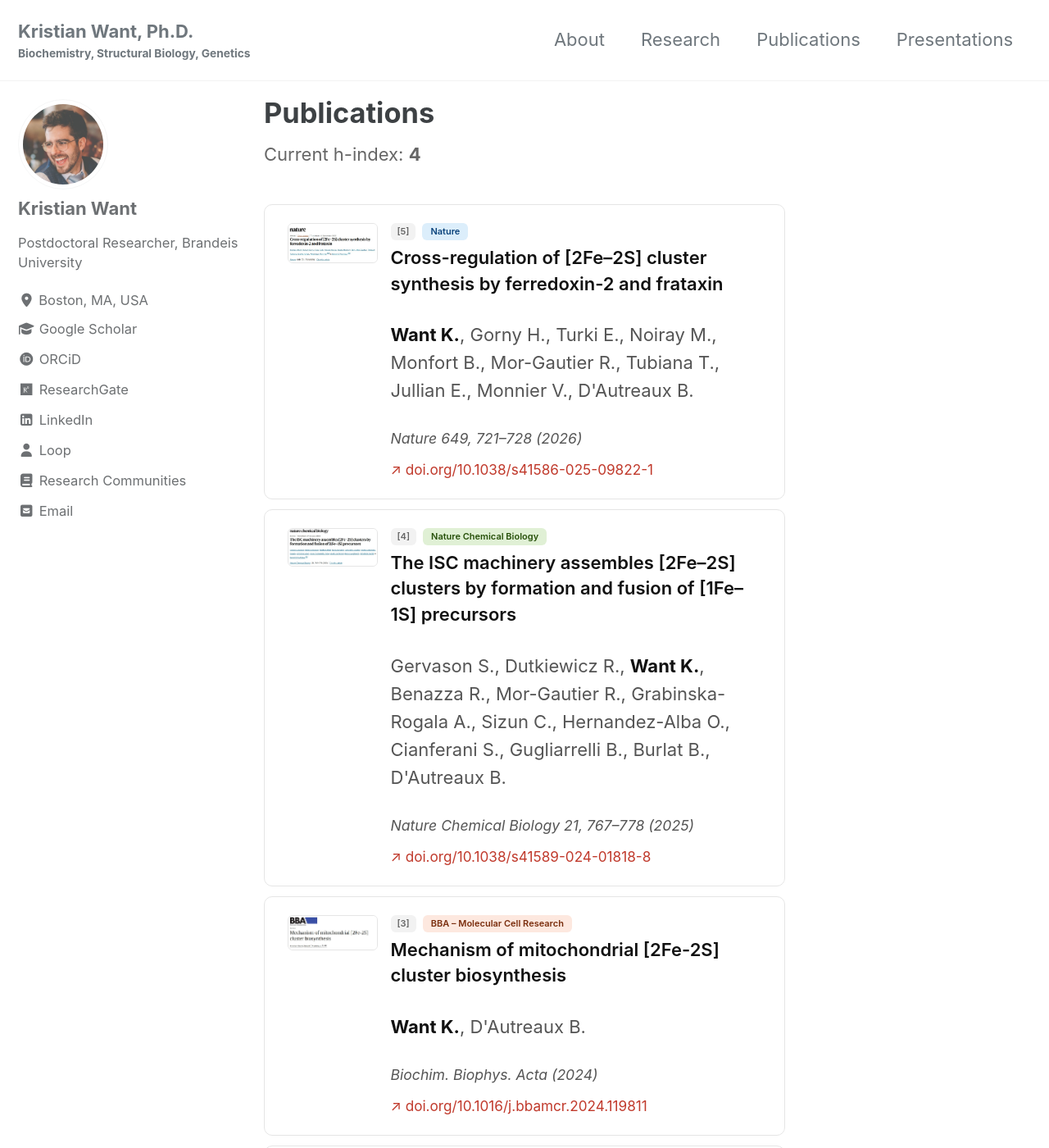
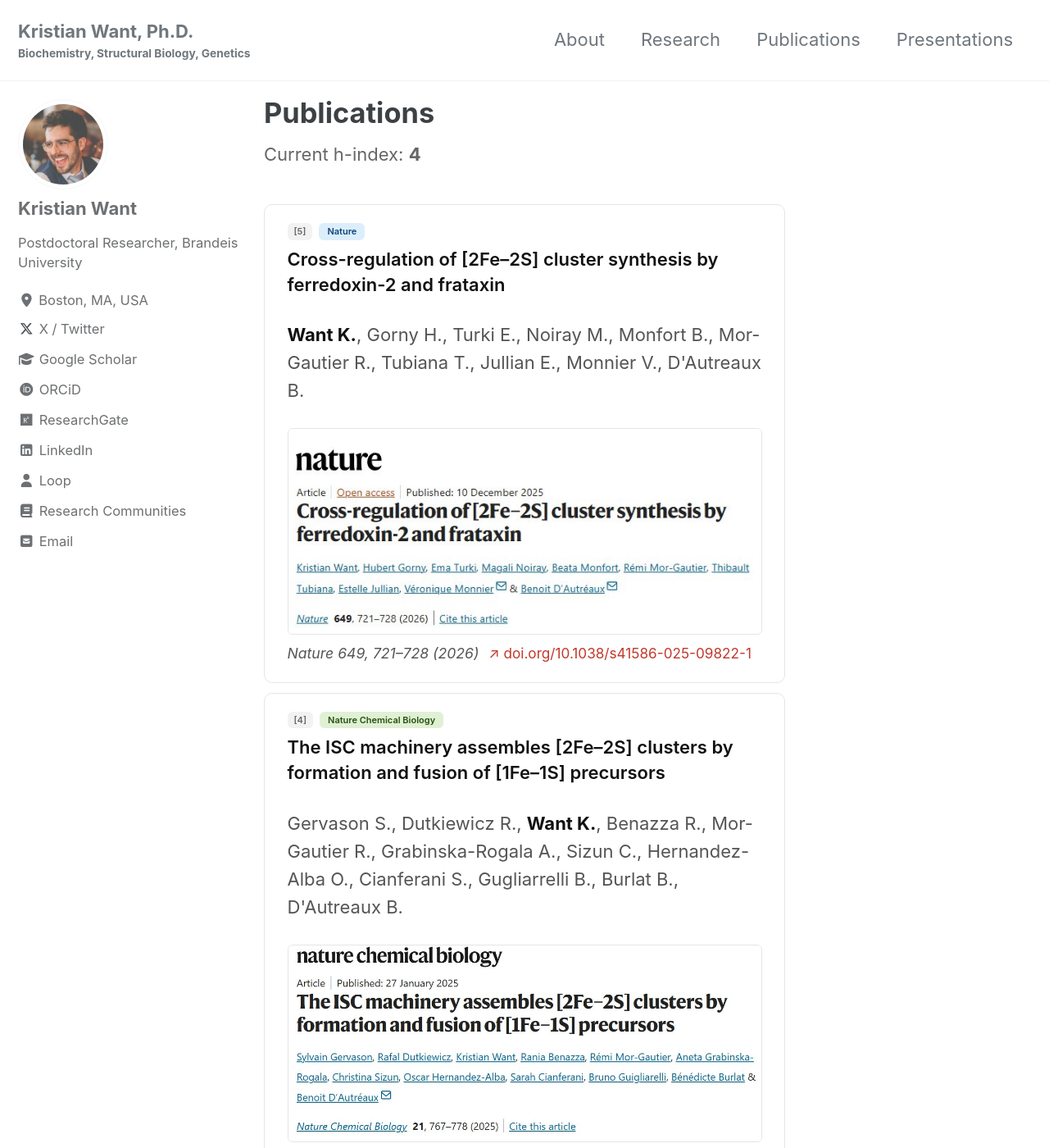
Before and after one commit to kristianwant/kristianwant.github.io, a Jekyll site: the page built from _pages/publications.md, in a window 1280 px wide and 1400 px high. Shown: the whole window at 82% size. Built offline with Jekyll 4.4.1, drawn with Linux system fonts in a browser that asks for light colours; cached includes are drawn as plain includes.

Commit message:
General updates

```diff
--- a/_config.yml
+++ b/_config.yml
@@ -1,22 +1,10 @@
-# Welcome to Jekyll!
-#
-# This config file is meant for settings that affect your entire site, values
-# which you are expected to set up once and rarely need to edit after that.
-# For technical reasons, this file is *NOT* reloaded automatically when you use
-# `jekyll serve`. If you change this file, please restart the server process.
-
+---
 # Theme Settings
-#
-# Review documentation to determine if you should use `theme` or `remote_theme`
-# https://mmistakes.github.io/minimal-mistakes/docs/quick-start-guide/#installing-the-theme
-
-# theme                  : "minimal-mistakes-jekyll"
-# remote_theme           : "mmistakes/minimal-mistakes"
 minimal_mistakes_skin    : "default" # "air", "aqua", "contrast", "dark", "dirt", "neon", "mint", "plum", "sunrise", "catppuccin_latte", "catppuccin_mocha"
 
 # Site Settings
 locale                   : "en-US"
-direction                : # "ltr" (default), "rtl" # set the direction of the page
+direction                : # "ltr" (default), "rtl"
 title                    : "Kristian Want, Ph.D."
 title_separator          : "-"
 subtitle                 : "Biochemistry, Structural Biology, Genetics"
@@ -40,7 +28,6 @@
   discourse:
     server               : # https://meta.discourse.org/t/embedding-discourse-comments-via-javascript/31963 , e.g.: meta.discourse.org
   facebook:
-    # https://developers.facebook.com/docs/plugins/comments
     appid                :
     num_posts            : # 5 (default)
     colorscheme          : # "light" (default), "dark"
@@ -55,10 +42,10 @@
     reactions_enabled    : # '1' for enabled (default), '0' for disabled
     theme                : # "light" (default), "dark", "dark_dimmed", "transparent_dark", "preferred_color_scheme"
     strict               : # 1 for enabled, 0 for disabled (default)
-    input_position       : # "top", "bottom" # The comment input box will be placed above or below the comments
-    emit_metadata        : # 1 for enabled, 0 for disabled (default) # https://github.com/giscus/giscus/blob/main/ADVANCED-USAGE.md#imetadatamessage
+    input_position       : # "top", "bottom"
+    emit_metadata        : # 1 for enabled, 0 for disabled (default)
     lang                 : # "en" (default)
-    lazy                 : # true, false # Loading of the comments will be deferred until the user scrolls near the comments container.
+    lazy                 : # true, false
   staticman:
     branch               : # "master"
     endpoint             : # "https://{your Staticman v3 API}/v3/entry/github/"
@@ -81,8 +68,9 @@
 google:
   search_engine_id       : # YOUR_SEARCH_ENGINE_ID
   instant_search         : # false (default), true
+
 # SEO Related
-google_site_verification: "ZLre2VBBvK6t_tUWbuDTU2gsVod8Ez3O6Vk5jBn8QrA"
+google_site_verification : "ZLre2VBBvK6t_tUWbuDTU2gsVod8Ez3O6Vk5jBn8QrA"
 bing_site_verification   :
 naver_site_verification  :
 yandex_site_verification :
@@ -90,19 +78,21 @@
 
 # Social Sharing
 twitter:
-  username               :
+  username               : "Dr_KristianWant"
 facebook:
   username               :
   app_id                 :
   publisher              :
 og_image                 : "/assets/images/bio_photo.jpg"
 og_image_alt             : # Alt text for Open Graph/Twitter default site image
-# For specifying social profiles
+
+# For specifying social profiles (JSON-LD schema)
 # - https://developers.google.com/structured-data/customize/social-profiles
 social:
   type                   : Person
   name                   : "Kristian Want"
-  links: # An array of links to social media profiles
+  links:
+    - "https://x.com/Dr_KristianWant"
     - "https://scholar.google.com/citations?user=zf1WsVwAAAAJ&hl=en"
     - "https://orcid.org/0000-0001-7590-0896"
     - "https://www.linkedin.com/in/kristianwant/"
@@ -123,8 +113,10 @@
   bio              : "Postdoctoral Researcher, Brandeis University"
   location         : "Boston, MA, USA"
   email            : "want@brandeis.edu"
-  # fediverse      : "@you@instance.social"  # used for fediverse:creator meta tag
   links:
+    - label: "X / Twitter"
+      icon: "fab fa-fw fa-x-twitter"
+      url: "https://x.com/Dr_KristianWant"
     - label: "Google Scholar"
       icon: "fas fa-fw fa-graduation-cap"
       url: "https://scholar.google.com/citations?user=zf1WsVwAAAAJ&hl=en"
@@ -147,6 +139,9 @@
 # Site Footer
 footer:
   links:
+    - label: "X / Twitter"
+      icon: "fab fa-fw fa-x-twitter"
+      url: "https://x.com/Dr_KristianWant"
     - label: "Google Scholar"
       icon: "fas fa-fw fa-graduation-cap"
       url: "https://scholar.google.com/citations?user=zf1WsVwAAAAJ&hl=en"
@@ -224,7 +219,7 @@
 # Sass/SCSS
 sass:
   sass_dir: _sass
-  style: compressed # https://sass-lang.com/documentation/file.SASS_REFERENCE.html#output_style
+  style: compressed
   quiet_deps: true
   silence_deprecations: ['import']
 
@@ -239,11 +234,7 @@
 paginate_path: /page:num/
 
 # Pagination with jekyll-paginate-v2
-# See https://github.com/sverrirs/jekyll-paginate-v2/blob/master/README-GENERATOR.md#site-configuration
-#   for configuration details
 pagination:
-  # Set enabled to true to use paginate v2
-  # enabled: true
   debug: false
   collection: 'posts'
   per_page: 10
@@ -278,37 +269,15 @@
 
 
 # Archives
-#  Type
-#  - GitHub Pages compatible archive pages built with Liquid ~> type: liquid (default)
-#  - Jekyll Archives plugin archive pages ~> type: jekyll-archives
-#  Path (examples)
-#  - Archive page should exist at path when using Liquid method or you can
-#    expect broken links (especially with breadcrumbs enabled)
-#  - <base_path>/tags/my-awesome-tag/index.html ~> path: /tags/
-#  - <base_path>/categories/my-awesome-category/index.html ~> path: /categories/
-#  - <base_path>/my-awesome-category/index.html ~> path: /
 category_archive:
   type: liquid
   path: /categories/
 tag_archive:
   type: liquid
   path: /tags/
-# show_taxonomy: false  # set to false to hide tag/category lists on posts
-# https://github.com/jekyll/jekyll-archives
-# jekyll-archives:
-#   enabled:
-#     - categories
-#     - tags
-#   layouts:
-#     category: archive-taxonomy
-#     tag: archive-taxonomy
-#   permalinks:
-#     category: /categories/:name/
-#     tag: /tags/:name/
 
 
 # HTML Compression
-# - https://jch.penibelst.de/
 compress_html:
   clippings: all
   ignore:
--- a/_pages/publications.md
+++ b/_pages/publications.md
@@ -9,23 +9,15 @@
 .pubs-header { margin-bottom: 2rem; }
 .hindex { font-size: 0.85rem; color: #666; margin-top: 0.25rem; }
 .pub-card {
-  display: flex; gap: 16px; align-items: flex-start;
+  background: #fff;
   border: 1px solid #e5e5e5;
   border-radius: 10px;
   padding: 1rem 1.25rem;
   margin-bottom: 12px;
   transition: border-color 0.15s, box-shadow 0.15s;
-  background: #fff;
 }
 .pub-card:hover { border-color: #bbb; box-shadow: 0 2px 8px rgba(0,0,0,0.06); }
-.pub-thumb-wrap {
-  flex-shrink: 0; width: 110px;
-  border-radius: 6px; overflow: hidden;
-  border: 1px solid #e5e5e5; display: block;
-}
-.pub-thumb-wrap img { width: 110px; display: block; }
-.pub-body { flex: 1; min-width: 0; }
-.pub-meta { display: flex; align-items: center; gap: 8px; margin-bottom: 6px; flex-wrap: wrap; }
+.pub-meta { display: flex; align-items: center; gap: 8px; margin-bottom: 8px; flex-wrap: wrap; }
 .pub-num {
   font-size: 11px; font-weight: 600; color: #666;
   background: #f2f2f2; border-radius: 6px; padding: 2px 8px;
@@ -36,17 +28,20 @@
 .badge-bba     { background: #fde8df; color: #7a2e0e; }
 .badge-jacs    { background: #fef0d8; color: #633806; }
 .badge-front   { background: #eeeeff; color: #3c3489; }
-.pub-title { font-size: 0.95rem; font-weight: 600; margin: 0 0 5px; line-height: 1.45; color: #111; }
-.pub-authors { font-size: 0.8rem; color: #555; margin: 0 0 8px; line-height: 1.55; }
+.pub-title { font-size: 0.95rem; font-weight: 600; color: #111; margin: 0 0 5px; line-height: 1.4; }
+.pub-authors { font-size: 0.8rem; color: #555; margin: 0 0 10px; line-height: 1.55; }
 .pub-authors strong { color: #111; }
+.pub-thumb-wrap {
+  display: block; width: 100%;
+  border-radius: 6px; overflow: hidden;
+  border: 1px solid #e5e5e5;
+  margin-bottom: 10px;
+}
+.pub-thumb-wrap img { width: 100%; display: block; }
 .pub-footer { display: flex; align-items: center; gap: 12px; flex-wrap: wrap; }
 .pub-cite { font-size: 0.8rem; color: #555; font-style: italic; }
 .pub-doi { font-size: 0.78rem; color: #c0392b; text-decoration: none; }
 .pub-doi:hover { text-decoration: underline; }
-@media (max-width: 600px) {
-  .pub-card { flex-direction: column; }
-  .pub-thumb-wrap, .pub-thumb-wrap img { width: 100%; }
-}
 </style>
 
 <div class="pubs-header">
@@ -54,91 +49,81 @@
 </div>
 
 <div class="pub-card">
+  <div class="pub-meta">
+    <span class="pub-num">[5]</span>
+    <span class="pub-journal-badge badge-nature">Nature</span>
+  </div>
+  <p class="pub-title">Cross-regulation of [2Fe–2S] cluster synthesis by ferredoxin-2 and frataxin</p>
+  <p class="pub-authors"><strong>Want K.</strong>, Gorny H., Turki E., Noiray M., Monfort B., Mor-Gautier R., Tubiana T., Jullian E., Monnier V., D'Autreaux B.</p>
   <a class="pub-thumb-wrap" href="https://doi.org/10.1038/s41586-025-09822-1" target="_blank">
     <img src="/assets/images/publications/pub5_nature_2026.png" alt="Nature 2026">
   </a>
-  <div class="pub-body">
-    <div class="pub-meta">
-      <span class="pub-num">[5]</span>
-      <span class="pub-journal-badge badge-nature">Nature</span>
-    </div>
-    <p class="pub-title">Cross-regulation of [2Fe–2S] cluster synthesis by ferredoxin-2 and frataxin</p>
-    <p class="pub-authors"><strong>Want K.</strong>, Gorny H., Turki E., Noiray M., Monfort B., Mor-Gautier R., Tubiana T., Jullian E., Monnier V., D'Autreaux B.</p>
-    <div class="pub-footer">
-      <span class="pub-cite">Nature 649, 721–728 (2026)</span>
-      <a class="pub-doi" href="https://doi.org/10.1038/s41586-025-09822-1" target="_blank">↗ doi.org/10.1038/s41586-025-09822-1</a>
-    </div>
+  <div class="pub-footer">
+    <span class="pub-cite">Nature 649, 721–728 (2026)</span>
+    <a class="pub-doi" href="https://doi.org/10.1038/s41586-025-09822-1" target="_blank">↗ doi.org/10.1038/s41586-025-09822-1</a>
   </div>
 </div>
 
 <div class="pub-card">
+  <div class="pub-meta">
+    <span class="pub-num">[4]</span>
+    <span class="pub-journal-badge badge-ncb">Nature Chemical Biology</span>
+  </div>
+  <p class="pub-title">The ISC machinery assembles [2Fe–2S] clusters by formation and fusion of [1Fe–1S] precursors</p>
+  <p class="pub-authors">Gervason S., Dutkiewicz R., <strong>Want K.</strong>, Benazza R., Mor-Gautier R., Grabinska-Rogala A., Sizun C., Hernandez-Alba O., Cianferani S., Gugliarrelli B., Burlat B., D'Autreaux B.</p>
   <a class="pub-thumb-wrap" href="https://doi.org/10.1038/s41589-024-01818-8" target="_blank">
     <img src="/assets/images/publications/pub4_nat_chem_biol_2025.png" alt="Nature Chemical Biology 2025">
   </a>
-  <div class="pub-body">
-    <div class="pub-meta">
-      <span class="pub-num">[4]</span>
-      <span class="pub-journal-badge badge-ncb">Nature Chemical Biology</span>
-    </div>
-    <p class="pub-title">The ISC machinery assembles [2Fe–2S] clusters by formation and fusion of [1Fe–1S] precursors</p>
-    <p class="pub-authors">Gervason S., Dutkiewicz R., <strong>Want K.</strong>, Benazza R., Mor-Gautier R., Grabinska-Rogala A., Sizun C., Hernandez-Alba O., Cianferani S., Gugliarrelli B., Burlat B., D'Autreaux B.</p>
-    <div class="pub-footer">
-      <span class="pub-cite">Nature Chemical Biology 21, 767–778 (2025)</span>
-      <a class="pub-doi" href="https://doi.org/10.1038/s41589-024-01818-8" target="_blank">↗ doi.org/10.1038/s41589-024-01818-8</a>
-    </div>
+  <div class="pub-footer">
+    <span class="pub-cite">Nature Chemical Biology 21, 767–778 (2025)</span>
+    <a class="pub-doi" href="https://doi.org/10.1038/s41589-024-01818-8" target="_blank">↗ doi.org/10.1038/s41589-024-01818-8</a>
   </div>
 </div>
 
 <div class="pub-card">
+  <div class="pub-meta">
+    <span class="pub-num">[3]</span>
+    <span class="pub-journal-badge badge-bba">BBA – Molecular Cell Research</span>
+  </div>
+  <p class="pub-title">Mechanism of mitochondrial [2Fe-2S] cluster biosynthesis</p>
+  <p class="pub-authors"><strong>Want K.</strong>, D'Autreaux B.</p>
   <a class="pub-thumb-wrap" href="https://doi.org/10.1016/j.bbamcr.2024.119811" target="_blank">
     <img src="/assets/images/publications/pub3_bba_mcr_2024.png" alt="BBA MCR 2024">
   </a>
-  <div class="pub-body">
-    <div class="pub-meta">
-      <span class="pub-num">[3]</span>
-      <span class="pub-journal-badge badge-bba">BBA – Molecular Cell Research</span>
-    </div>
-    <p class="pub-title">Mechanism of mitochondrial [2Fe-2S] cluster biosynthesis</p>
-    <p class="pub-authors"><strong>Want K.</strong>, D'Autreaux B.</p>
-    <div class="pub-footer">
-      <span class="pub-cite">Biochim. Biophys. Acta (2024)</span>
-      <a class="pub-doi" href="https://doi.org/10.1016/j.bbamcr.2024.119811" target="_blank">↗ doi.org/10.1016/j.bbamcr.2024.119811</a>
-    </div>
+  <div class="pub-footer">
+    <span class="pub-cite">Biochim. Biophys. Acta (2024)</span>
+    <a class="pub-doi" href="https://doi.org/10.1016/j.bbamcr.2024.119811" target="_blank">↗ doi.org/10.1016/j.bbamcr.2024.119811</a>
   </div>
 </div>
 
 <div class="pub-card">
+  <div class="pub-meta">
+    <span class="pub-num">[2]</span>
+    <span class="pub-journal-badge badge-jacs">JACS</span>
+  </div>
+  <p class="pub-title">Iron insertion at the assembly site of the ISCU scaffold protein is a conserved process initiating Fe–S cluster biosynthesis</p>
+  <p class="pub-authors">Srour B., Gervason S., Hellen Hoock M., Monfort B., <strong>Want K.</strong>, Larkem D., Trabelsi N., et al.</p>
   <a class="pub-thumb-wrap" href="https://doi.org/10.1021/jacs.2c06338" target="_blank">
     <img src="/assets/images/publications/pub2_jacs_2022.png" alt="JACS 2022">
   </a>
-  <div class="pub-body">
-    <div class="pub-meta">
-      <span class="pub-num">[2]</span>
-      <span class="pub-journal-badge badge-jacs">JACS</span>
-    </div>
-    <p class="pub-title">Iron insertion at the assembly site of the ISCU scaffold protein is a conserved process initiating Fe–S cluster biosynthesis</p>
-    <p class="pub-authors">Srour B., Gervason S., Hellen Hoock M., Monfort B., <strong>Want K.</strong>, Larkem D., Trabelsi N., et al.</p>
-    <div class="pub-footer">
-      <span class="pub-cite">J. Am. Chem. Soc. (2022)</span>
-      <a class="pub-doi" href="https://doi.org/10.1021/jacs.2c06338" target="_blank">↗ doi.org/10.1021/jacs.2c06338</a>
-    </div>
+  <div class="pub-footer">
+    <span class="pub-cite">J. Am. Chem. Soc. (2022)</span>
+    <a class="pub-doi" href="https://doi.org/10.1021/jacs.2c06338" target="_blank">↗ doi.org/10.1021/jacs.2c06338</a>
   </div>
 </div>
 
 <div class="pub-card">
+  <div class="pub-meta">
+    <span class="pub-num">[1]</span>
+    <span class="pub-journal-badge badge-front">Frontiers in Neuroscience</span>
+  </div>
+  <p class="pub-title">Recent advances in the elucidation of frataxin biochemical function open novel perspectives for the treatment of Friedreich's ataxia</p>
+  <p class="pub-authors">Monfort B., <strong>Want K.</strong>, Gervason S., D'Autreaux B.</p>
   <a class="pub-thumb-wrap" href="https://doi.org/10.3389/fnins.2022.838335" target="_blank">
     <img src="/assets/images/publications/pub1_frontiers_neurosci_2022.png" alt="Frontiers in Neuroscience 2022">
   </a>
-  <div class="pub-body">
-    <div class="pub-meta">
-      <span class="pub-num">[1]</span>
-      <span class="pub-journal-badge badge-front">Frontiers in Neuroscience</span>
-    </div>
-    <p class="pub-title">Recent advances in the elucidation of frataxin biochemical function open novel perspectives for the treatment of Friedreich's ataxia</p>
-    <p class="pub-authors">Monfort B., <strong>Want K.</strong>, Gervason S., D'Autreaux B.</p>
-    <div class="pub-footer">
-      <span class="pub-cite">Front. Neurosci. (2022)</span>
-      <a class="pub-doi" href="https://doi.org/10.3389/fnins.2022.838335" target="_blank">↗ doi.org/10.3389/fnins.2022.838335</a>
-    </div>
+  <div class="pub-footer">
+    <span class="pub-cite">Front. Neurosci. (2022)</span>
+    <a class="pub-doi" href="https://doi.org/10.3389/fnins.2022.838335" target="_blank">↗ doi.org/10.3389/fnins.2022.838335</a>
   </div>
 </div>
```
